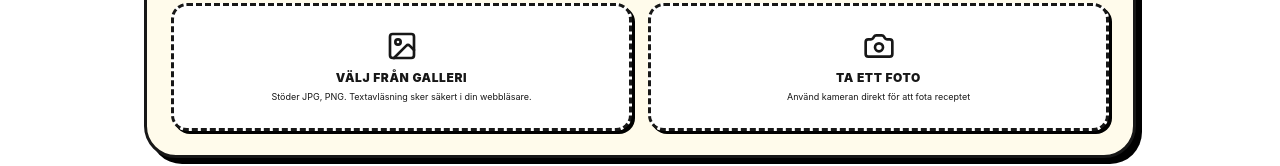
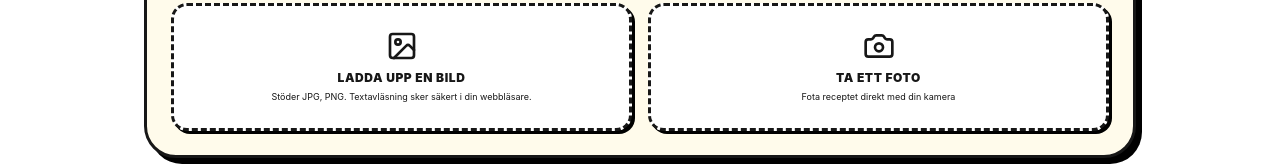
Before and after one commit to vikentc/mealplan, a Next.js app: page /recipes/add in a window 1280 px wide. Both pictures are taken after a click on the button "LÄS FRÅN BILD (OCR)". Shown: the part 360-526 px from the top of the page. Built offline with nearby package versions, Linux system fonts and the light colour scheme.

Commit message:
feat: Rename OCR image tab labels to 'Ta ett foto' and 'Ladda upp en bild'

```diff
--- a/src/components/recipe/RecipeForm.tsx
+++ b/src/components/recipe/RecipeForm.tsx
@@ -735,7 +735,7 @@ export default function RecipeForm({ recipe }: RecipeFormProps) {
                   />
                   <ImageIcon className="h-8 w-8 text-foreground/45 group-hover:text-foreground transition-colors mb-2" />
                   <span className="text-xs font-black uppercase tracking-wider text-foreground">
-                    {lang === 'sv' ? 'Välj från galleri' : 'Choose from Gallery'}
+                    {lang === 'sv' ? 'Ladda upp en bild' : 'Upload an Image'}
                   </span>
                   <span className="text-[9px] text-foreground/60 mt-1">
                     {texts[lang].imageZoneSub}
@@ -762,7 +762,7 @@ export default function RecipeForm({ recipe }: RecipeFormProps) {
                     {lang === 'sv' ? 'Ta ett foto' : 'Take a Photo'}
                   </span>
                   <span className="text-[9px] text-foreground/60 mt-1">
-                    {lang === 'sv' ? 'Använd kameran direkt för att fota receptet' : 'Use the camera directly to photograph the recipe'}
+                    {lang === 'sv' ? 'Fota receptet direkt med din kamera' : 'Take a photo of the recipe with your camera'}
                   </span>
                 </label>
               </div>
```
